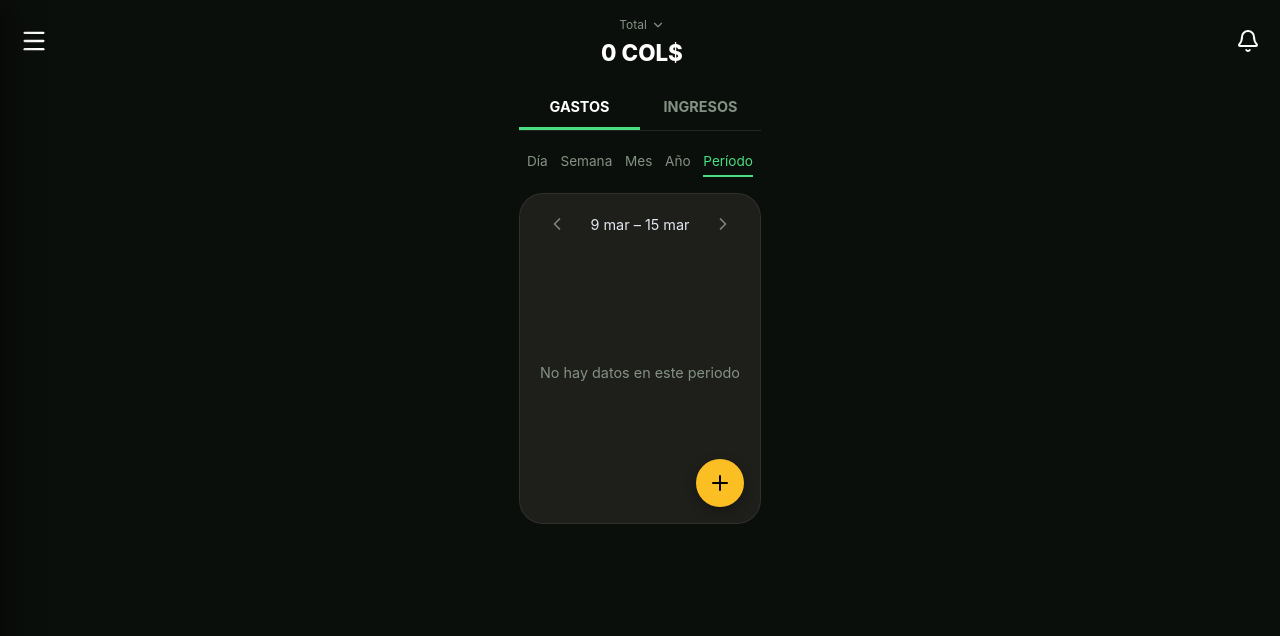
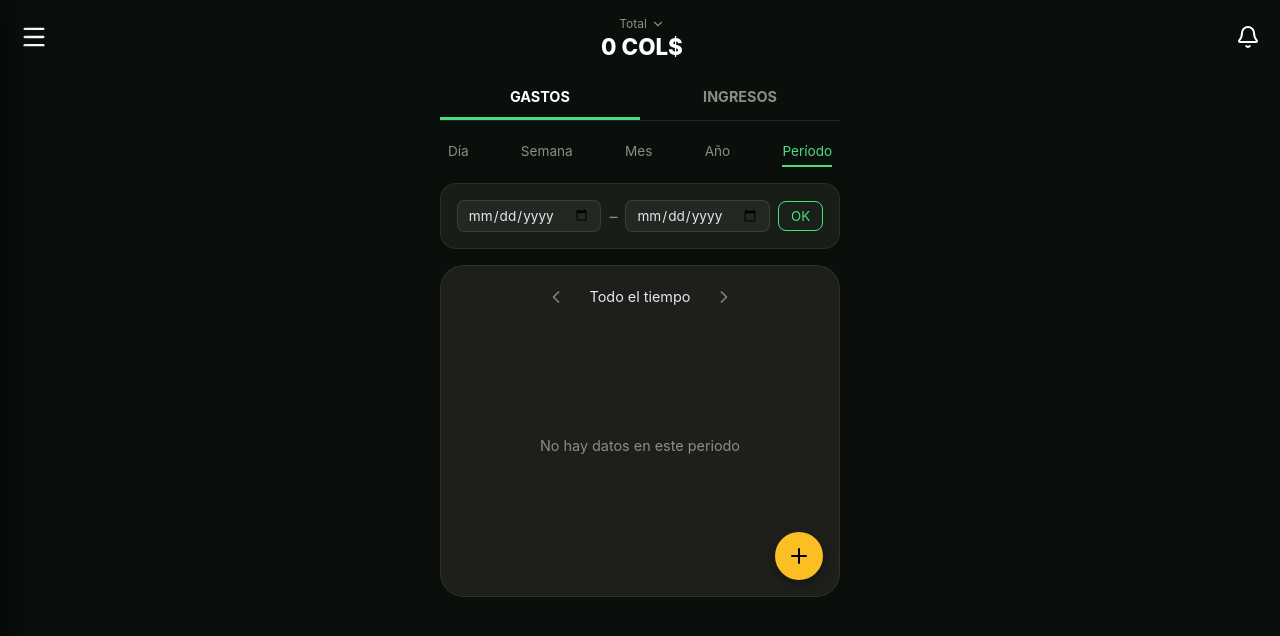
Before and after one commit to zenteksas/financialapp, a React (Vite) app in the folder FinanceApp/: page / in a window 1280 px wide. Both pictures are taken after a click on the button "Período". Shown: the top 636 px of the page. Built offline with nearby package versions, Linux system fonts and the light colour scheme.

Commit message:
Cambio: Adicion de funcionalidad de filtrado en Dashboard

```diff
--- a/FinanceApp/src/App.jsx
+++ b/FinanceApp/src/App.jsx
@@ -100,6 +100,8 @@ function App() {
   const [editingCategory, setEditingCategory] = useState(null);
   const [defaultCategoryType, setDefaultCategoryType] = useState('expense');
   const [totals, setTotals] = useState({ balance: 0, income: 0, expenses: 0, accountBalances: [] });
+  const [selectedAccountId, setSelectedAccountId] = useState(null); // null means "All accounts"
+  const [isAccountSelectorOpen, setIsAccountSelectorOpen] = useState(false);
 
   useEffect(() => {
     loadData();
@@ -160,7 +162,15 @@ function App() {
   const renderView = () => {
     switch (activeTab) {
       case 'dashboard':
-        return <StatsDashboard transactions={transactions} categories={categories} onAddClick={() => setIsModalOpen(true)} />;
+        return (
+          <StatsDashboard
+            transactions={transactions}
+            categories={categories}
+            onAddClick={() => setIsModalOpen(true)}
+            selectedAccountId={selectedAccountId}
+            accounts={accounts}
+          />
+        );
       case 'stats':
         return <PerformanceStats transactions={transactions} />;
       case 'payments':
@@ -231,12 +241,20 @@ function App() {
         <button style={styles.menuBtn} onClick={() => setIsSidebarOpen(true)}>
           <Menu size={28} />
         </button>
-        <div style={styles.totalSelector}>
+        <button
+          style={{ ...styles.menuBtn, ...styles.totalSelector }}
+          onClick={() => setIsAccountSelectorOpen(true)}
+        >
           <span style={styles.totalLabel}>
-            Total <ChevronDown size={14} />
+            {selectedAccountId ? accounts.find(a => a.id === selectedAccountId)?.name : 'Total'} <ChevronDown size={14} />
           </span>
-          <span style={styles.totalAmount}>{totals.balance.toLocaleString()} COL$</span>
-        </div>
+          <span style={styles.totalAmount}>
+            {selectedAccountId
+              ? accounts.find(a => a.id === selectedAccountId)?.currentBalance?.toLocaleString()
+              : totals.balance.toLocaleString()
+            } COL$
+          </span>
+        </button>
         <button style={styles.menuBtn}>
           <Bell size={24} />
         </button>
@@ -270,6 +288,35 @@ function App() {
         initialData={editingCategory}
         type={defaultCategoryType}
       />
+
+      {/* Account Selector Modal */}
+      {isAccountSelectorOpen && (
+        <div className="modal-overlay" onClick={() => setIsAccountSelectorOpen(false)}>
+          <div className="glass modal-content animate-slide-up" onClick={e => e.stopPropagation()} style={{ padding: '24px', borderRadius: '32px 32px 0 0', position: 'fixed', bottom: 0, left: 0, right: 0, maxWidth: '600px', margin: '0 auto' }}>
+            <h3 style={{ marginBottom: '20px', textAlign: 'center' }}>Seleccionar Cuenta</h3>
+            <div style={{ display: 'flex', flexDirection: 'column', gap: '12px' }}>
+              <button
+                className="glass"
+                style={{ padding: '16px', borderRadius: '16px', border: !selectedAccountId ? '2px solid var(--secondary)' : 'none', textAlign: 'left', fontWeight: '600' }}
+                onClick={() => { setSelectedAccountId(null); setIsAccountSelectorOpen(false); }}
+              >
+                Todas las cuentas
+              </button>
+              {accounts.map(acc => (
+                <button
+                  key={acc.id}
+                  className="glass"
+                  style={{ padding: '16px', borderRadius: '16px', border: selectedAccountId === acc.id ? '2px solid var(--secondary)' : 'none', textAlign: 'left', display: 'flex', justifyContent: 'space-between', alignItems: 'center' }}
+                  onClick={() => { setSelectedAccountId(acc.id); setIsAccountSelectorOpen(false); }}
+                >
+                  <span style={{ fontWeight: '600' }}>{acc.name}</span>
+                  <span style={{ fontWeight: '700' }}>${acc.currentBalance?.toLocaleString()}</span>
+                </button>
+              ))}
+            </div>
+          </div>
+        </div>
+      )}
     </>
   );
 }
--- a/FinanceApp/src/components/Statistics/StatsDashboard.jsx
+++ b/FinanceApp/src/components/Statistics/StatsDashboard.jsx
@@ -4,21 +4,68 @@ import { ChevronLeft, ChevronRight, Utensils, Car, Home, ShoppingBag, Heart, Gam
 
 const ICONS = { Utensils, Car, Home, ShoppingBag, Heart, Gamepad, Briefcase, GraduationCap, Plane, Coffee, Tv, Zap, Smartphone, PiggyBank, Receipt, Tag };
 
-const StatsDashboard = ({ transactions, categories, onAddClick }) => {
+const StatsDashboard = ({ transactions, categories, onAddClick, selectedAccountId, accounts }) => {
   const [type, setType] = useState('expense');
-  const [period, setPeriod] = useState('week');
-  const [rangeLabel, setRangeLabel] = useState('9 mar – 15 mar');
+  const [period, setPeriod] = useState('semana');
+  const [rangeLabel, setRangeLabel] = useState('');
+  const [customRange, setCustomRange] = useState({ start: '', end: '' });
+  const [isPickingRange, setIsPickingRange] = useState(false);
   const [series, setSeries] = useState([]);
   const [chartOptions, setChartOptions] = useState({});
   const [categoryBreakdown, setCategoryBreakdown] = useState([]);
 
   useEffect(() => {
     processData();
-  }, [transactions, categories, type, period]);
+  }, [transactions, categories, type, period, selectedAccountId, customRange]);
 
   const processData = () => {
-    // Filter by type
-    const filteredTxs = transactions.filter(t => t.type === type);
+    // Filter by account
+    let filteredTxs = transactions;
+    if (selectedAccountId) {
+      filteredTxs = transactions.filter(t =>
+        (t.type === 'transfer' && (t.fromAccountId === selectedAccountId || t.toAccountId === selectedAccountId)) ||
+        (t.type !== 'transfer' && (t.accountId || 'default') === selectedAccountId)
+      );
+    }
+
+    // Filter by period
+    const now = new Date();
+    filteredTxs = filteredTxs.filter(tx => {
+      const txDate = new Date(parseInt(tx.id));
+      if (period === 'día') {
+        return txDate.toDateString() === now.toDateString();
+      }
+      if (period === 'semana') {
+        const startOfWeek = new Date(now);
+        startOfWeek.setDate(now.getDate() - now.getDay());
+        startOfWeek.setHours(0,0,0,0);
+        return txDate >= startOfWeek;
+      }
+      if (period === 'mes') {
+        return txDate.getMonth() === now.getMonth() && txDate.getFullYear() === now.getFullYear();
+      }
+      if (period === 'año') {
+        return txDate.getFullYear() === now.getFullYear();
+      }
+      if (period === 'período' && customRange.start && customRange.end) {
+        const start = new Date(customRange.start);
+        const end = new Date(customRange.end);
+        end.setHours(23, 59, 59, 999);
+        return txDate >= start && txDate <= end;
+      }
+      return true;
+    });
+
+    // Update range label
+    if (period === 'día') setRangeLabel(now.toLocaleDateString('es-ES', { day: 'numeric', month: 'short' }));
+    else if (period === 'semana') setRangeLabel('Esta semana');
+    else if (period === 'mes') setRangeLabel(now.toLocaleDateString('es-ES', { month: 'long', year: 'numeric' }));
+    else if (period === 'año') setRangeLabel(now.getFullYear().toString());
+    else if (period === 'período' && customRange.start) setRangeLabel(`${customRange.start} – ${customRange.end}`);
+    else setRangeLabel('Todo el tiempo');
+
+    // Filter by type (income/expense)
+    filteredTxs = filteredTxs.filter(t => t.type === type);
 
     // Group by category
     const totals = {};
@@ -98,12 +145,24 @@ const StatsDashboard = ({ transactions, categories, onAddClick }) => {
           <button
             key={p}
             style={styles.periodBtn(period === p.toLowerCase())}
-            onClick={() => setPeriod(p.toLowerCase())}
+            onClick={() => {
+              setPeriod(p.toLowerCase());
+              if (p === 'Período') setIsPickingRange(true);
+            }}
           >
             {p}
           </button>
         ))}
       </div>
+
+      {isPickingRange && (
+        <div className="glass" style={{ padding: '16px', marginBottom: '16px', borderRadius: '16px', display: 'flex', flexWrap: 'wrap', gap: '8px', alignItems: 'center', justifyContent: 'center' }}>
+          <input type="date" value={customRange.start} onChange={e => setCustomRange(prev => ({ ...prev, start: e.target.value }))} style={styles.dateInput} />
+          <span style={{ color: 'var(--text-muted)' }}>–</span>
+          <input type="date" value={customRange.end} onChange={e => setCustomRange(prev => ({ ...prev, end: e.target.value }))} style={styles.dateInput} />
+          <button className="glass" style={{ padding: '6px 12px', borderRadius: '8px', color: 'var(--secondary)', border: '1px solid var(--secondary)' }} onClick={() => setIsPickingRange(false)}>OK</button>
+        </div>
+      )}
 
       <div className="glass" style={styles.chartCard}>
         <div style={styles.rangeNav}>
@@ -200,6 +259,11 @@ const styles = {
   catValues: { display: 'flex', gap: '8px', alignItems: 'center' },
   catPercent: { color: 'var(--text-muted)', fontSize: '0.85rem' },
   catAmount: { color: 'var(--text-heading)', fontWeight: '600', fontSize: '1rem' },
+  dateInput: {
+    background: 'rgba(255,255,255,0.05)', border: '1px solid rgba(255,255,255,0.1)',
+    color: 'var(--text-main)', padding: '6px 10px', borderRadius: '8px',
+    outline: 'none', fontSize: '0.85rem'
+  }
 };
 
 export default StatsDashboard;
```
